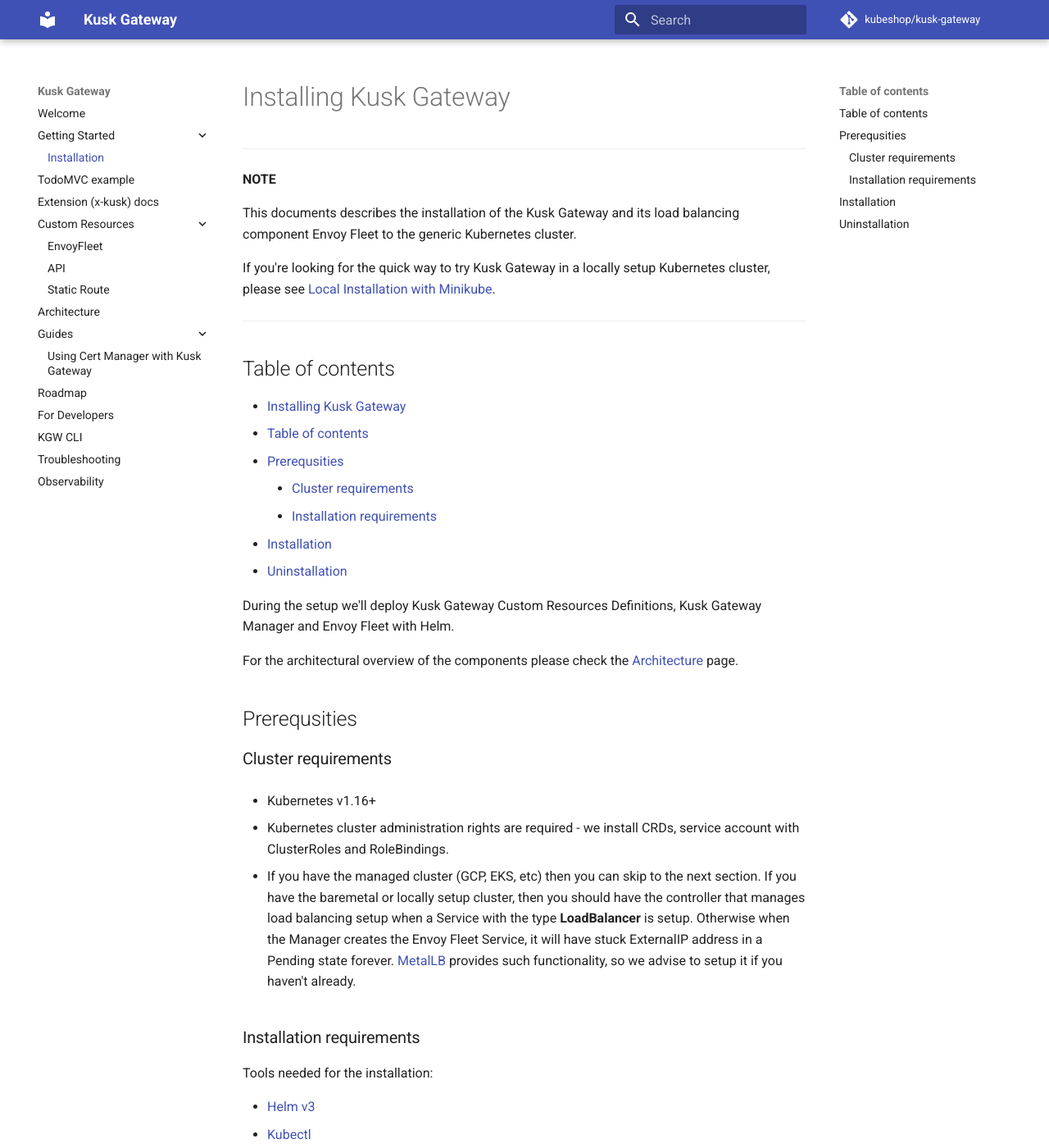
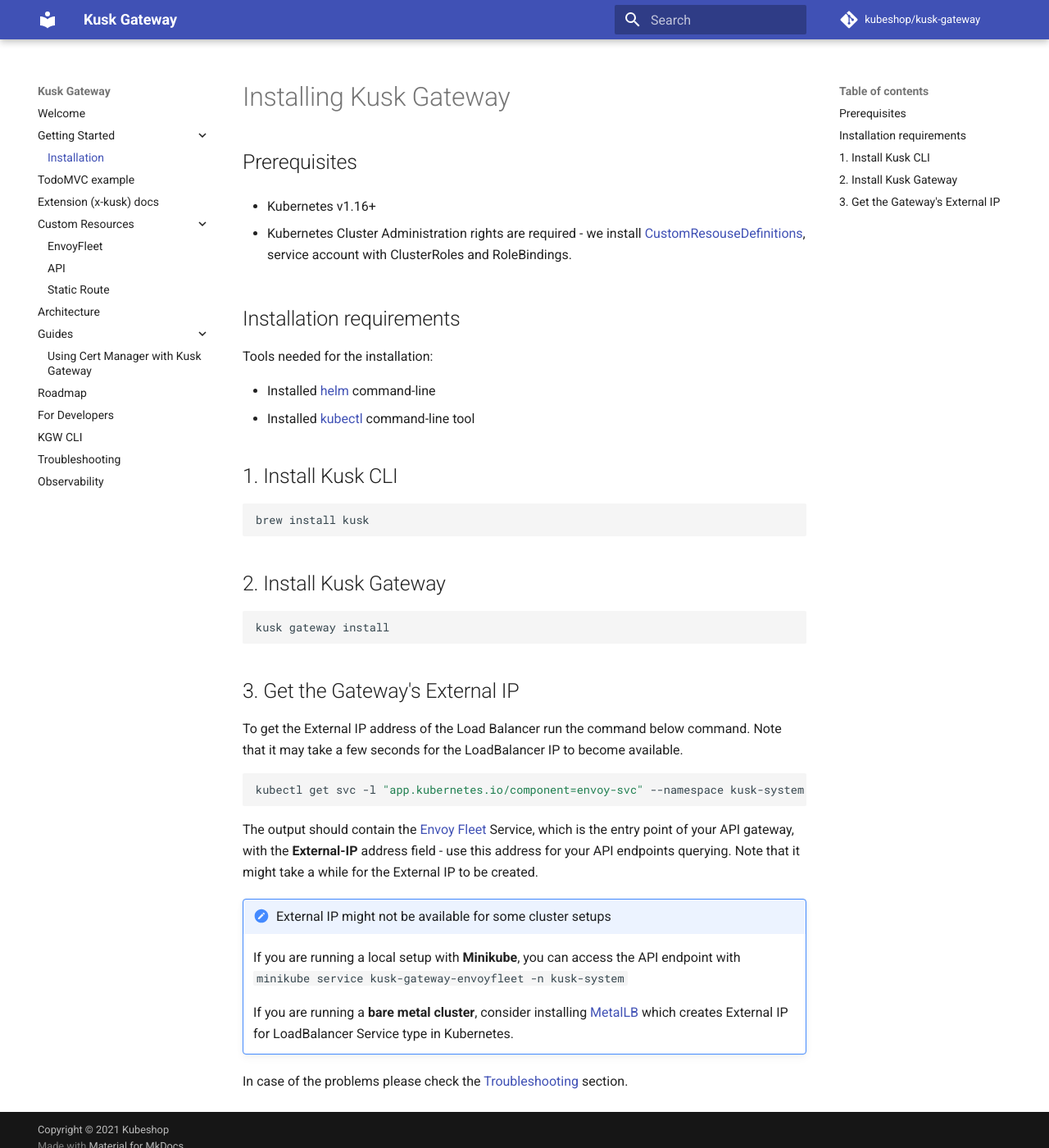
Before and after one commit to kubeshop/kusk-gateway, an MkDocs documentation site: the page built from docs/installation.md, in a window 1280 px wide and 1400 px high. Shown: the whole window at 82% size. Built offline with MkDocs 1.6.1 and Material for MkDocs 9.7.7, drawn with Linux system fonts in a browser that asks for light colours; comment, search, counter and statistics services are not loaded; some of the changed text lies outside the part shown.

Commit message:
Update installation.md

````diff
--- a/docs/installation.md
+++ b/docs/installation.md
@@ -1,101 +1,44 @@
 # Installing Kusk Gateway
 
----
-**NOTE**
-
-This documents describes the installation of the Kusk Gateway and its load balancing component Envoy Fleet to the generic Kubernetes cluster.
-
-If you're looking for the quick way to try Kusk Gateway in a locally setup Kubernetes cluster, please see [Local Installation with Minikube](local-installation.md).
-
----
-
-## Table of contents
-
-- [Installing Kusk Gateway](#installing-kusk-gateway)
-  - [Table of contents](#table-of-contents)
-  - [Prerequsities](#prerequsities)
-    - [Cluster requirements](#cluster-requirements)
-    - [Installation requirements](#installation-requirements)
-  - [Installation](#installation)
-  - [Uninstallation](#uninstallation)
-
-During the setup we'll deploy Kusk Gateway Custom Resources Definitions, Kusk Gateway Manager and Envoy Fleet with Helm.
-
-For the architectural overview of the components please check the [Architecture](arch.md) page.
-
-## Prerequsities
-
-### Cluster requirements
+## Prerequisites
 
 - Kubernetes v1.16+
 
-- Kubernetes cluster administration rights are required - we install CRDs, service account with ClusterRoles and RoleBindings.
+- Kubernetes Cluster Administration rights are required - we install [CustomResouseDefinitions](https://kubernetes.io/docs/concepts/extend-kubernetes/api-extension/custom-resources/#customresourcedefinitions), service account with ClusterRoles and RoleBindings.
 
-- If you have the managed cluster (GCP, EKS, etc) then you can skip to the next section.
-If you have the baremetal or locally setup cluster, then you should have the controller that manages load balancing setup when a Service with the type **LoadBalancer** is setup. Otherwise when the Manager creates the Envoy Fleet Service, it will have stuck ExternalIP address in a Pending state forever. [MetalLB](https://metallb.universe.tf/installation/) provides such functionality, so we advise to setup it if you haven't already.
-
-### Installation requirements
+## Installation requirements
 
 Tools needed for the installation:
 
-- [Helm v3](https://helm.sh/docs/intro/install/)
-- [Kubectl](https://kubernetes.io/docs/tasks/tools/)
+- Installed [helm](https://helm.sh/docs/intro/install/) command-line
+- Installed [kubectl](https://kubernetes.io/docs/tasks/tools/) command-line tool
 
-## Installation
-
-We provide 2 Helm [charts](https://github.com/kubeshop/helm-charts):
-
-- **[kusk-gateway](https://github.com/kubeshop/helm-charts/tree/main/charts/kusk-gateway)** chart provides Custom Resources Definitions as well as the Kusk Gateway Manager (Operator) deployment. You can install only one such chart into a cluster.
-
-- **[kusk-gateway-envoyfleet](https://github.com/kubeshop/helm-charts/tree/main/charts/kusk-gateway-envoyfleet)** chart provides the EnvoyFleet Custom Resource installation, which is used to configure the gateway with KGW Manager. You can install multiple releases of fleets into a cluster.
-
-Container images are hosted on Docker Hub [Kusk-Gateway repository](https://hub.docker.com/r/kubeshop/kusk-gateway).
-
-The commands below will install Kusk Gateway and the "default" Envoy Fleet (LoadBalancer) in the recommended **kusk-system** namespace.
+## 1. Install Kusk CLI
 
 ```sh
-# Install Kubeshop Helm repo and update it
-helm repo add kubeshop https://kubeshop.github.io/helm-charts
-helm repo update
-
-# Install the Kusk Gateway with CRDs into kusk-system namespace.
-helm install kusk-gateway kubeshop/kusk-gateway -n kusk-system --create-namespace
-
-# We need to wait for the kusk-gateway-manager deployment to finish the setup for the next step.
-kubectl wait --for=condition=available --timeout=600s deployment/kusk-gateway-manager  -n kusk-system
-
-# Install EnvoyFleet into kusk-system namespace. It will be used by the Kusk Gateway
-# to create Envoy Fleet Deployment and Service with the type LoadBalancer.
-helm install kusk-gateway-envoyfleet kubeshop/kusk-gateway-envoyfleet -n kusk-system
+brew install kusk
 ```
 
-This concludes the installation.
+## 2. Install Kusk Gateway
 
-This Envoy fleet will be used for all further deployed API and StaticRoutes unless you want to create multiple sites with different IP addresses.
-In such a case install another release with a different name and/or namespace. Beware that you'll have to specify the fleet to bind to in your API/StaticRoutes after that.
+```
+kusk gateway install
+```
+
+## 3. Get the Gateway's External IP
 
 To get the External IP address of the Load Balancer run the command below command. Note that it may take a few seconds for the LoadBalancer IP to become available.
 
 ```sh
-kubectl get svc -l "app.kubernetes.io/part-of=kusk-gateway,app.kubernetes.io/component=envoy-svc" --namespace kusk-system
+kubectl get svc -l "app.kubernetes.io/component=envoy-svc" --namespace kusk-system
 ```
 
-The output should contain the Envoy Fleet Service with the **External-IP** address field - use this address for your API endpoints querying.
+The output should contain the [Envoy Fleet](https://kubeshop.github.io/kusk-gateway/customresources/envoyfleet) Service, which is the entry point of your API gateway, with the **External-IP** address field - use this address for your API endpoints querying. Note that it might take a while for the External IP to be created.
 
-You can now deploy your API or Front applications to this cluster and configure access to them with [Custom Resources](customresources/index.md) or you can check the [ToDoMVC Example](todomvc.md) for the guidelines on how to do this.
+!!! note non-important "External IP might not be available for some cluster setups"
+
+    If you are running a local setup with **Minikube**, you can access the API endpoint with `minikube service kusk-gateway-envoyfleet -n kusk-system`
+
+    If you are running a **bare metal cluster**, consider installing [MetalLB](https://metallb.universe.tf) which creates External IP for LoadBalancer Service type in Kubernetes.
 
 In case of the problems please check the [Troubleshooting](troubleshooting.md) section.
-
-## Uninstallation
-
-The following command will uninstall Kusk Gateway with CRDs and the Envoy Fleet with their namespace.
-
-```sh
-# Delete releases
-
-helm delete kusk-gateway-envoyfleet -n kusk-system
-helm delete kusk-gateway -n kusk-system
-
-# Delete namespace too
-kubectl delete namespace kusk-system
-```
````
